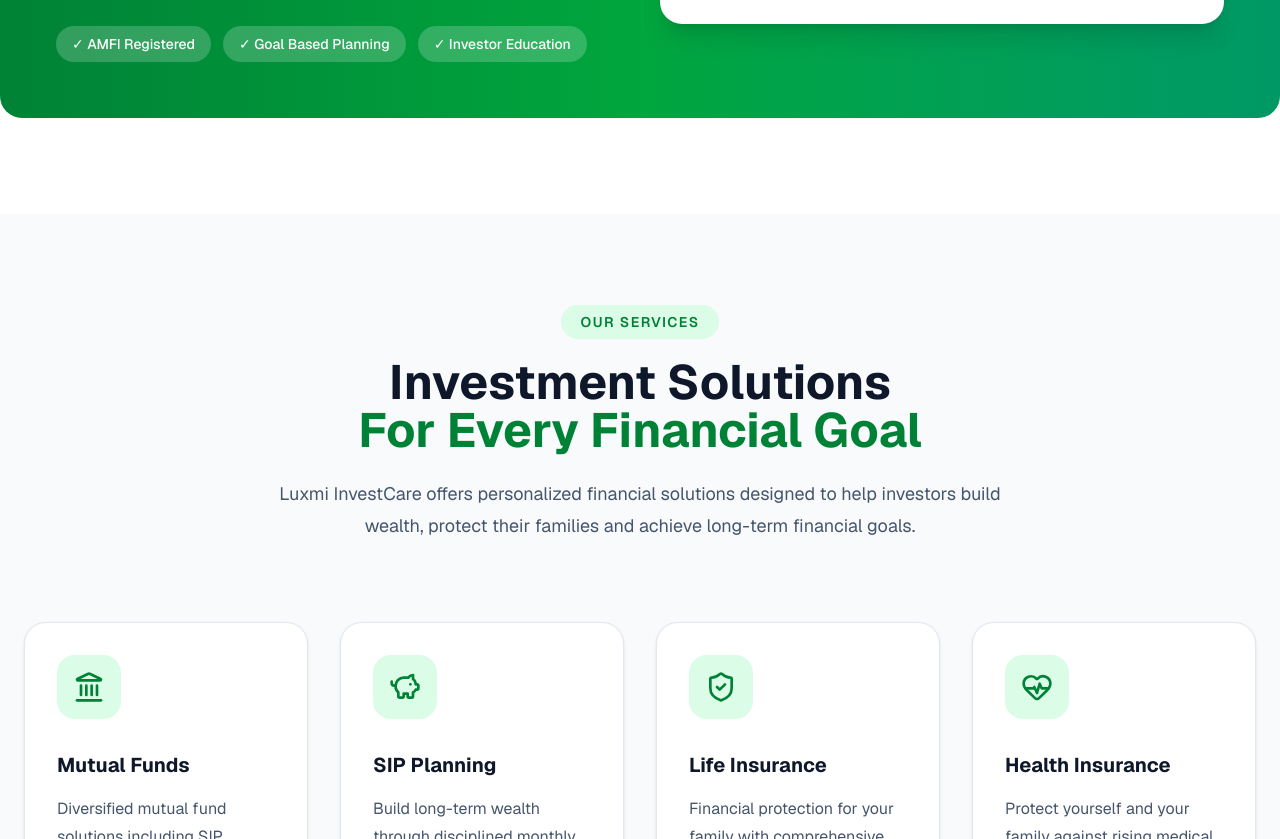
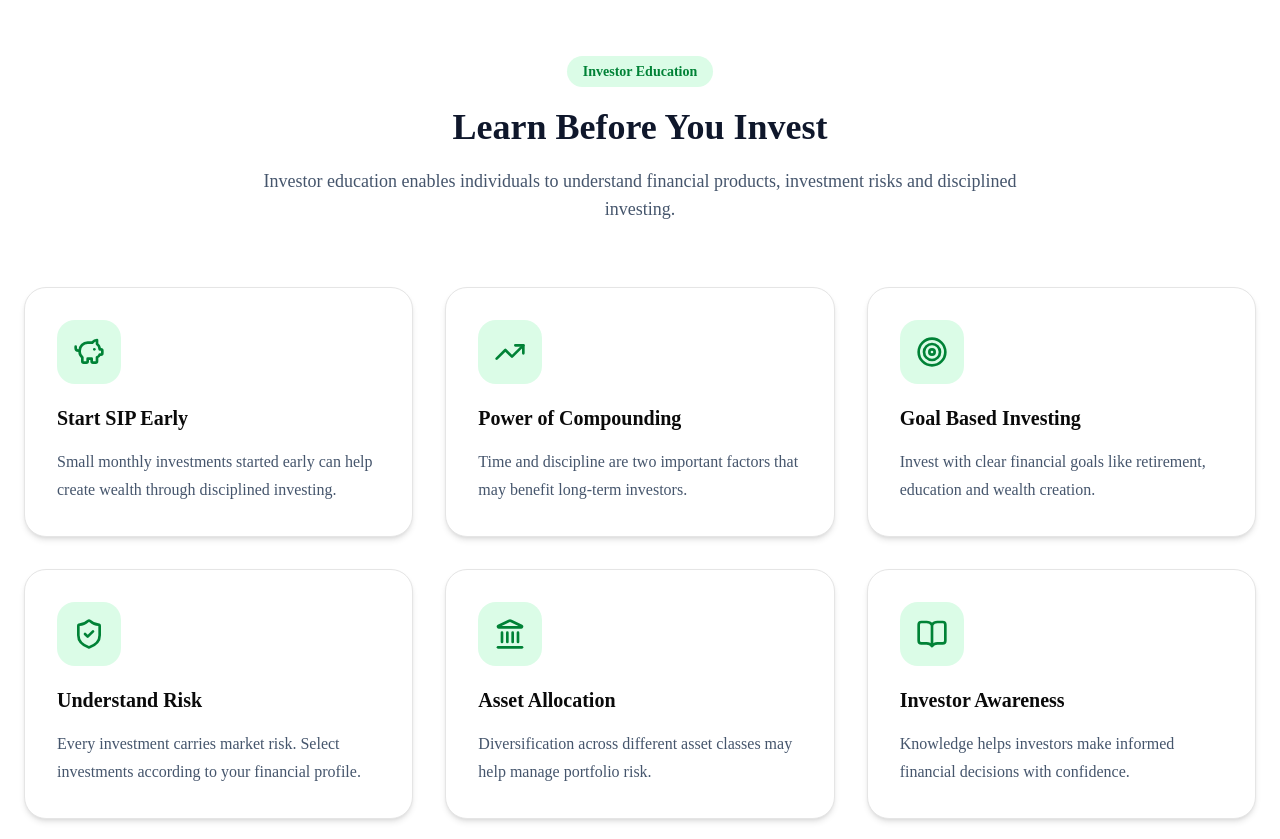
Before and after one commit to shivpawan007/LuxmiInvestCare, a Next.js app: page / in a window 1280 px wide. Shown: the part 4301-5140 px from the top of the page. Built offline with nearby package versions, Linux system fonts and the light colour scheme.

Commit message:
Stable Homepage Baseline

```diff
--- a/app/layout.tsx
+++ b/app/layout.tsx
@@ -3,7 +3,7 @@ import "./globals.css";
 import { Geist } from "next/font/google";
 import { cn } from "@/lib/utils";
 
-const geist = Geist({subsets:['latin'],variable:'--font-sans'});
+const geist = Geist({ subsets: ['latin'], variable: '--font-sans' });
 
 export const metadata: Metadata = {
   title: "Luxmi InvestCare | AMFI Registered Mutual Fund Distributor",
@@ -13,12 +13,14 @@ export const metadata: Metadata = {
 
 export default function RootLayout({
   children,
-}: Readonly<{
+}: {
   children: React.ReactNode;
-}>) {
+}) {
   return (
-    <html lang="en" className={cn("font-sans", geist.variable)}>
-      <body>{children}</body>
+    <html lang="en">
+      <body>
+        {children}
+      </body>
     </html>
   );
 }
--- a/app/page.tsx
+++ b/app/page.tsx
@@ -1,23 +1,31 @@
 import Header from "@/components/layout/Header";
+import Footer from "@/components/layout/Footer";
+
 import Hero from "@/components/home/Hero";
 import About from "@/components/home/About";
+import WhyChoose from "@/components/home/WhyChoose";
+import InvestorEducation from "@/components/home/InvestorEducation";
 import Services from "@/components/home/Services";
 import CTA from "@/components/home/CTA";
-import WhyChoose from "@/components/home/WhyChoose";
-import Footer from "@/components/layout/Footer";
 
 export default function Home() {
+  console.log("HOME PAGE LOADED");
+
   return (
     <>
       <Header />
+
       <main>
         <Hero />
         <About />
         <WhyChoose />
+        <InvestorEducation />
         <Services />
         <CTA />
       </main>
+
       <Footer />
     </>
-  );
-}
+
+  )
+};
--- a/components/home/InvestorEducation.tsx
+++ b/components/home/InvestorEducation.tsx
@@ -0,0 +1,141 @@
+"use client";
+
+import { motion } from "framer-motion";
+import {
+    BookOpen,
+    PiggyBank,
+    TrendingUp,
+    Target,
+    ShieldCheck,
+    Landmark,
+} from "lucide-react";
+
+const items = [
+    {
+        title: "Start SIP Early",
+        description:
+            "Small monthly investments started early can help create wealth through disciplined investing.",
+        icon: PiggyBank,
+    },
+    {
+        title: "Power of Compounding",
+        description:
+            "Time and discipline are two important factors that may benefit long-term investors.",
+        icon: TrendingUp,
+    },
+    {
+        title: "Goal Based Investing",
+        description:
+            "Invest with clear financial goals like retirement, education and wealth creation.",
+        icon: Target,
+    },
+    {
+        title: "Understand Risk",
+        description:
+            "Every investment carries market risk. Select investments according to your financial profile.",
+        icon: ShieldCheck,
+    },
+    {
+        title: "Asset Allocation",
+        description:
+            "Diversification across different asset classes may help manage portfolio risk.",
+        icon: Landmark,
+    },
+    {
+        title: "Investor Awareness",
+        description:
+            "Knowledge helps investors make informed financial decisions with confidence.",
+        icon: BookOpen,
+    },
+];
+
+export default function InvestorEducation() {
+    return (
+        <section
+            id="investor-education"
+            className="bg-white py-24"
+        >
+            <div className="mx-auto max-w-7xl px-6">
+
+                <motion.div
+                    initial={{ opacity: 0, y: 40 }}
+                    whileInView={{ opacity: 1, y: 0 }}
+                    viewport={{ once: true }}
+                    transition={{ duration: .6 }}
+                    className="mx-auto max-w-3xl text-center"
+                >
+
+                    <span className="rounded-full bg-green-100 px-4 py-2 text-sm font-semibold text-green-700">
+                        Investor Education
+                    </span>
+
+                    <h2 className="mt-6 text-4xl font-bold text-slate-900">
+                        Learn Before You Invest
+                    </h2>
+
+                    <p className="mt-5 text-lg text-slate-600">
+                        Investor education enables individuals to understand financial
+                        products, investment risks and disciplined investing.
+                    </p>
+
+                </motion.div>
+
+                <div className="mt-16 grid gap-8 md:grid-cols-2 lg:grid-cols-3">
+
+                    {items.map((item, index) => {
+
+                        const Icon = item.icon;
+
+                        return (
+
+                            <motion.div
+                                key={item.title}
+                                initial={{ opacity: 0, y: 30 }}
+                                whileInView={{ opacity: 1, y: 0 }}
+                                viewport={{ once: true }}
+                                transition={{
+                                    duration: .5,
+                                    delay: index * .08,
+                                }}
+                                className="rounded-3xl border bg-white p-8 shadow-md transition hover:-translate-y-2 hover:shadow-xl"
+                            >
+
+                                <div className="mb-5 inline-flex rounded-2xl bg-green-100 p-4">
+                                    <Icon className="h-8 w-8 text-green-700" />
+                                </div>
+
+                                <h3 className="text-xl font-bold">
+                                    {item.title}
+                                </h3>
+
+                                <p className="mt-4 text-slate-600 leading-7">
+                                    {item.description}
+                                </p>
+
+                            </motion.div>
+
+                        );
+
+                    })}
+
+                </div>
+
+                <div className="mt-16 rounded-3xl bg-green-700 p-10 text-center">
+
+                    <h3 className="text-3xl font-bold text-white">
+                        Mutual Fund Investor Awareness
+                    </h3>
+
+                    <p className="mx-auto mt-4 max-w-4xl text-lg text-green-100">
+                        Mutual Fund investments are subject to market risks.
+                        Read all scheme related documents carefully before investing.
+                        Investment decisions should be based on your financial goals,
+                        investment horizon and risk appetite.
+                    </p>
+
+                </div>
+
+            </div>
+        </section>
+    );
+}
```
